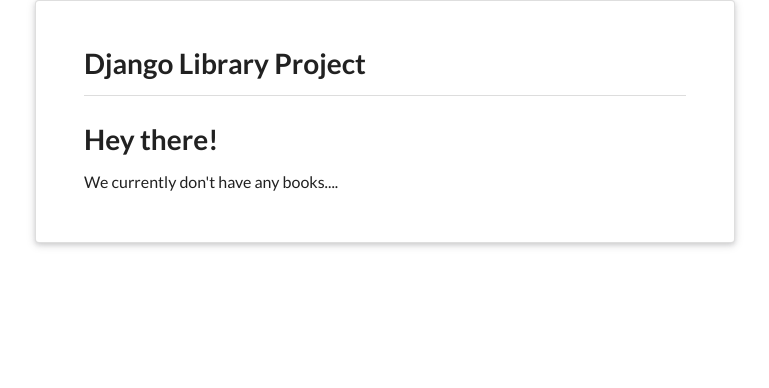
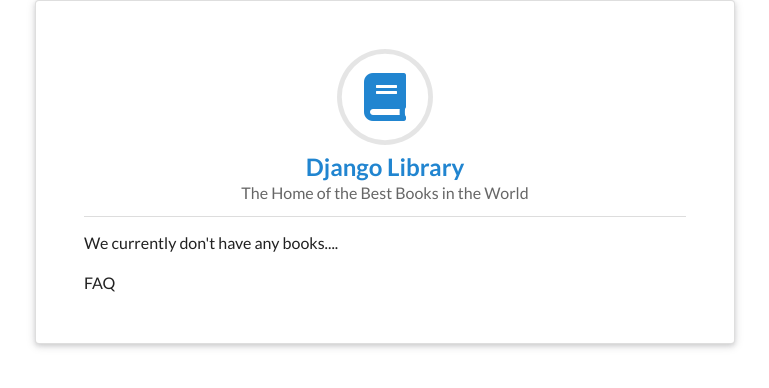
Before and after one commit to mclbdn/django_library_project, a Django app: page / in a window 1280 px wide. Shown: the top 388 px of the page, without its empty margins (255-1024 px from the left). Run offline with Django 3.2, Linux system fonts and the light colour scheme; data that the repository does not hold is empty.

Commit message:
Add semantic UI

```diff
--- a/templates/base.html
+++ b/templates/base.html
@@ -7,14 +7,21 @@
     <meta name="viewport" content="width=device-width, initial-scale=1.0">
     <link rel="stylesheet" href="https://cdnjs.cloudflare.com/ajax/libs/semantic-ui/2.4.1/semantic.min.css" integrity="sha512-8bHTC73gkZ7rZ7vpqUQThUDhqcNFyYi2xgDgPDHc+GXVGHXq+xPjynxIopALmOPqzo9JZj0k6OqqewdGO3EsrQ==" crossorigin="anonymous" referrerpolicy="no-referrer" />
     <link rel="stylesheet" href="{% static 'css/style.css' %}">
-    <title>Django Library Project | {% block title %}{% endblock title %}</title>
+    <title>Django Library | {% block title %}{% endblock title %}</title>
 </head>
 <body>
     <div class="ui raised very padded text container segment">
-        <h1 class="ui header">Django Library Project</h2>
+        <h2 class="ui center aligned icon header blue">
+            <i class="circular book icon"></i>
+            Django Library
+            <div class="sub header">The Home of the Best Books in the World</div>
+        </h2>
         <div class="ui divider"></div>
         {% block content %}
         {% endblock content %}
+        <footer>
+            FAQ
+        </footer>
     </div>
 </body>
 </html>
--- a/templates/home.html
+++ b/templates/home.html
@@ -3,8 +3,6 @@
 {% block title %}Home{% endblock title %}
 
 {% block content %}
-    <h1>Hey there!</h1>
-
     {% if books.count == 1 %}
         <p>We currently have {{ books.count }} book in our library.</p>
         <p>If you wish to see it, click <a href="{% url 'all-books' %}">here</a></p>
```
